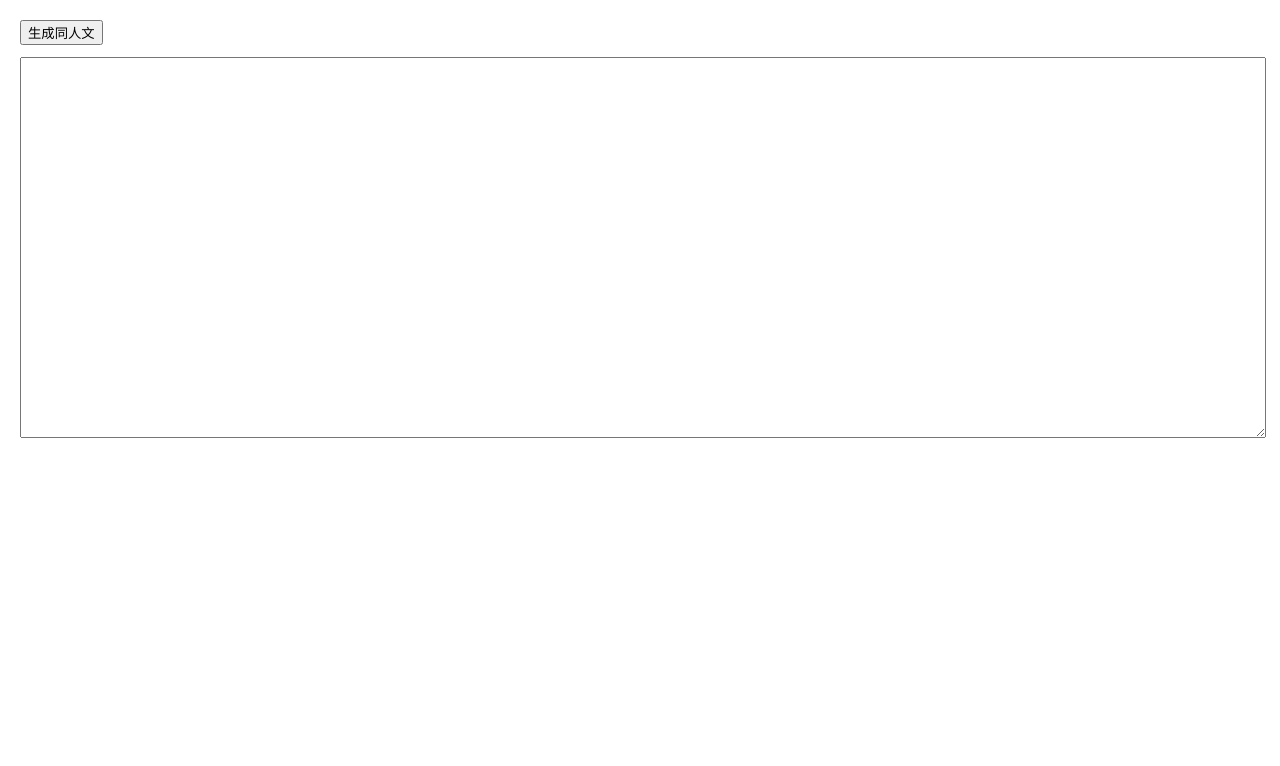
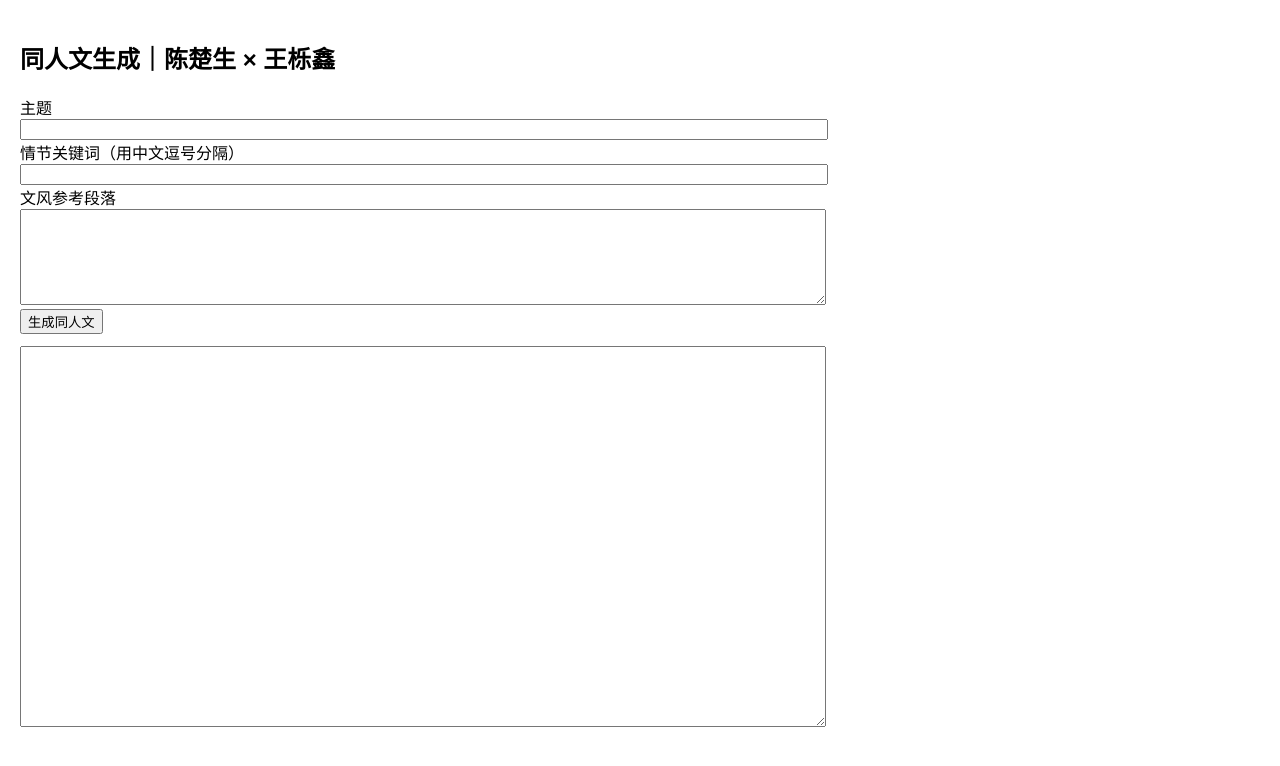
Before and after one commit to xhzhaozz/Woofwoof, a Next.js app: page / in a window 1280 px wide. Shown: the top 766 px of the page. Built offline with nearby package versions, Linux system fonts and the light colour scheme.

Commit message:
Update page.tsx

```diff
--- a/app/page.tsx
+++ b/app/page.tsx
@@ -3,46 +3,91 @@
 import { useState } from "react";
 
 export default function Page() {
+  const [theme, setTheme] = useState("");
+  const [plot, setPlot] = useState("");
+  const [styleSample, setStyleSample] = useState("");
   const [result, setResult] = useState("");
   const [loading, setLoading] = useState(false);
+  const [error, setError] = useState("");
 
   async function generate() {
     setLoading(true);
+    setError("");
+    setResult("");
+
+    try {
       const res = await fetch("/api/generate", {
         method: "POST",
         headers: { "Content-Type": "application/json" },
         body: JSON.stringify({
-        theme: "重逢后的克制",
-        plotPoints: ["久别重逢", "未说出口的情绪"],
-        wordCount: 600,
+          theme,
+          plotPoints: plot.split("，").filter(Boolean),
+          wordCount: 800,
           characters: [
             {
-            name: "A",
-            personalityCore: "冷静克制、情绪内敛",
-            speakingStyle: "短句、少解释",
-            behaviorPattern: "用行动代替语言"
+              name: "陈楚生",
+              personalityCore: "克制、冷静、习惯把情绪藏起来",
+              speakingStyle: "话不多，语气平稳，偶尔一针见血",
+              behaviorPattern: "更倾向于照顾别人而不是表达自己"
             },
             {
-            name: "B",
-            personalityCore: "温和敏感、情绪外显",
-            speakingStyle: "语气委婉，容易停顿",
-            behaviorPattern: "反复确认对方态度"
+              name: "王栎鑫",
+              personalityCore: "外放、敏感、情绪直接",
+              speakingStyle: "说话快，情绪起伏明显",
+              behaviorPattern: "会主动靠近、试探对方态度"
             }
           ],
-        styleSample: "他站在门口，没有立刻进来。灯光落在他肩上，像迟疑本身。"
+          styleSample
         })
       });
 
       const data = await res.json();
-    setResult(data.text);
+      setResult(data.text || "（生成失败，没有返回内容）");
+    } catch (e) {
+      setError("生成失败，请稍后重试");
+    }
+
     setLoading(false);
   }
 
   return (
-    <main style={{ padding: 20 }}>
-      <button onClick={generate}>
-        {loading ? "生成中…" : "生成同人文"}
+    <main style={{ padding: 20, maxWidth: 800 }}>
+      <h2>同人文生成｜陈楚生 × 王栎鑫</h2>
+
+      <div>
+        <label>主题</label>
+        <input
+          value={theme}
+          onChange={e => setTheme(e.target.value)}
+          style={{ width: "100%" }}
+        />
+      </div>
+
+      <div>
+        <label>情节关键词（用中文逗号分隔）</label>
+        <input
+          value={plot}
+          onChange={e => setPlot(e.target.value)}
+          style={{ width: "100%" }}
+        />
+      </div>
+
+      <div>
+        <label>文风参考段落</label>
+        <textarea
+          value={styleSample}
+          onChange={e => setStyleSample(e.target.value)}
+          rows={6}
+          style={{ width: "100%" }}
+        />
+      </div>
+
+      <button onClick={generate} disabled={loading}>
+        {loading ? "生成中，请稍等…" : "生成同人文"}
       </button>
+
+      {error && <p style={{ color: "red" }}>{error}</p>}
+
       <textarea
         value={result}
         readOnly
```
Lines whose indentation alone changed are shown as unchanged.
